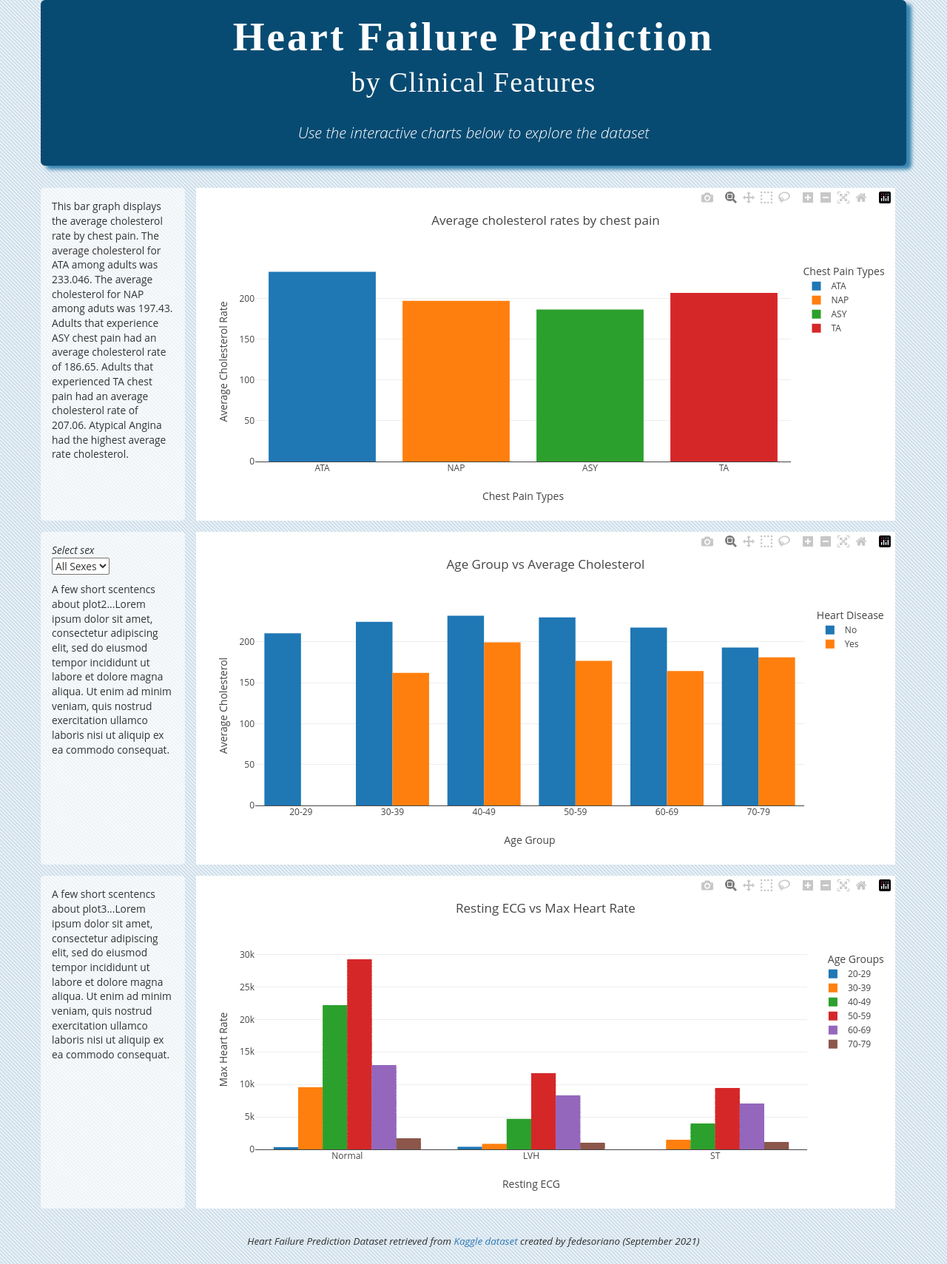
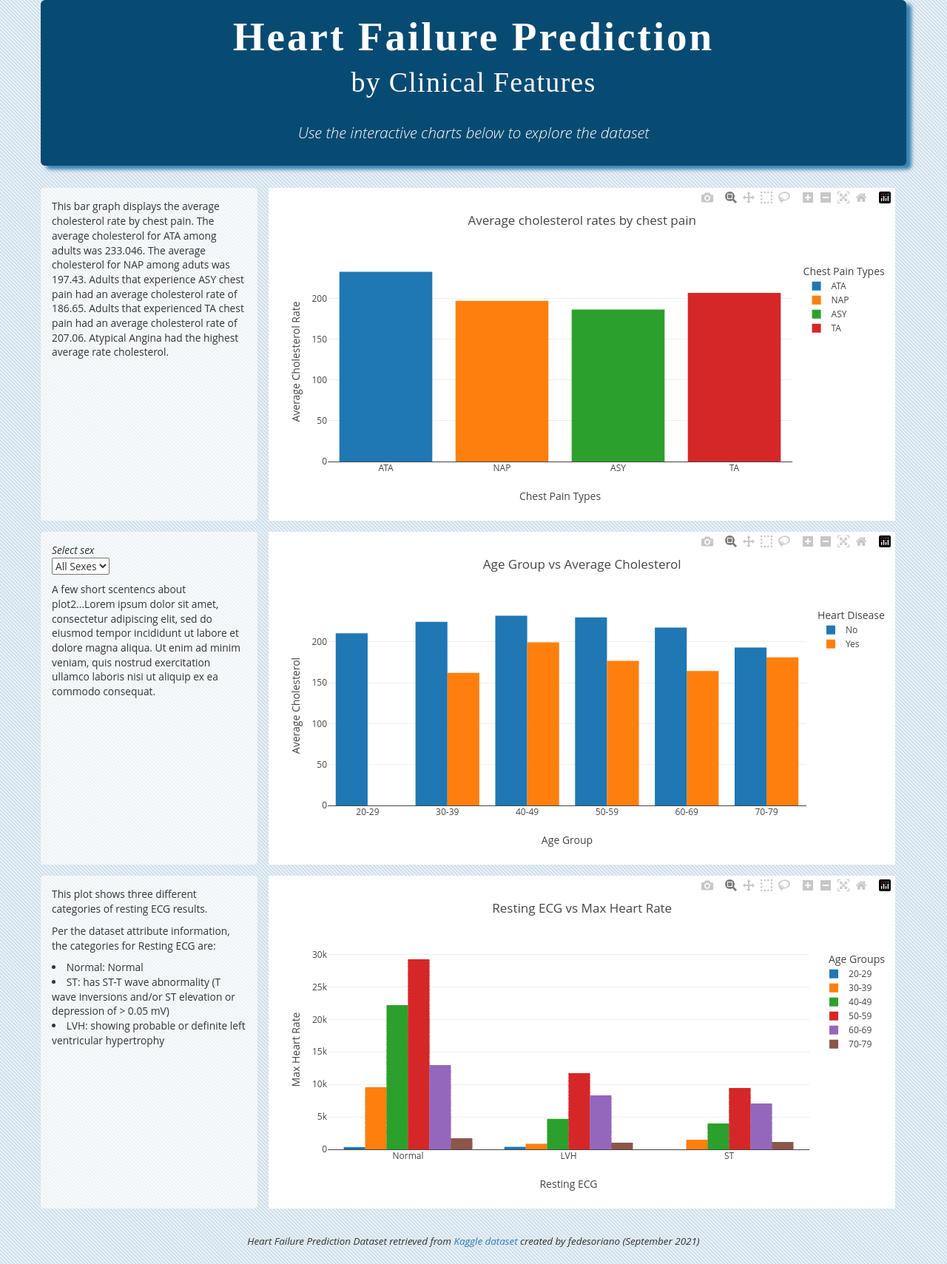
Before and after one commit to Npack08/Project_3, a Flask app: template templates/index.html in a window 1280 px wide. Shown: the whole page at 74% size. Run offline with Flask 3, Linux system fonts and the light colour scheme; the template is opened without the code that fills it, so the values that code supplies are empty; some libraries are stand-ins or nearby versions; some web fonts are replaced.

Commit message:
Added plot 3 info to html Changes to be committed: 	modified:   templates/index.html

```diff
--- a/templates/index.html
+++ b/templates/index.html
@@ -24,12 +24,12 @@
     <!-- Plot 1 -->
     <!-- Nico -->
     <div class="row">
-      <div class="col-md-2 info">
+      <div class="col-md-3 info">
         This bar graph displays the average cholesterol rate by chest pain. The average cholesterol for ATA among adults was 233.046. The average
         cholesterol for NAP among aduts was 197.43. Adults that experience ASY chest pain had an average cholesterol rate of 186.65. Adults that experienced TA chest pain
         had an average cholesterol rate of 207.06. Atypical Angina had the highest average rate cholesterol.
       </div>
-      <div class="col-md-10">
+      <div class="col-md-9">
         <div id="plot1"></div>
       </div>
     </div>
@@ -37,7 +37,7 @@
     <!-- Plot 2 -->
     <!-- Jake -->
     <div class="row">
-      <div class="col-md-2 info">
+      <div class="col-md-3 info">
         <div><em>Select sex</em></div>
         <select id="selDataset">
           <option value="All Sexes">All Sexes</option>
@@ -51,7 +51,7 @@
           nisi ut aliquip ex ea commodo consequat.
         </div>
       </div>
-      <div class="col-md-10">
+      <div class="col-md-9">
         <div id="plot2"></div>
       </div>
     </div>
@@ -59,13 +59,15 @@
     <!-- Plot 3 -->
     <!-- Justine -->
     <div class="row">
-      <div class="col-md-2 info">
-        A few short scentencs about plot3...Lorem ipsum dolor sit amet, consectetur adipiscing elit,
-        sed do eiusmod tempor incididunt ut labore et dolore magna aliqua.
-        Ut enim ad minim veniam, quis nostrud exercitation ullamco laboris
-        nisi ut aliquip ex ea commodo consequat.
+      <div class="col-md-3 info">
+        <p>This plot shows three different categories of resting ECG results.</p>
+        <p>Per the dataset attribute information, the categories for Resting ECG are:</p>
+        <li>Normal: Normal</li>
+        <li>ST: has ST-T wave abnormality (T wave inversions and/or ST elevation or depression of &gt; 0.05 mV)</li>
+        <li>LVH: showing probable or definite left ventricular hypertrophy</li>
+
       </div>
-      <div class="col-md-10">
+      <div class="col-md-9">
         <div id="plot3"></div>
       </div>
     </div>
```
